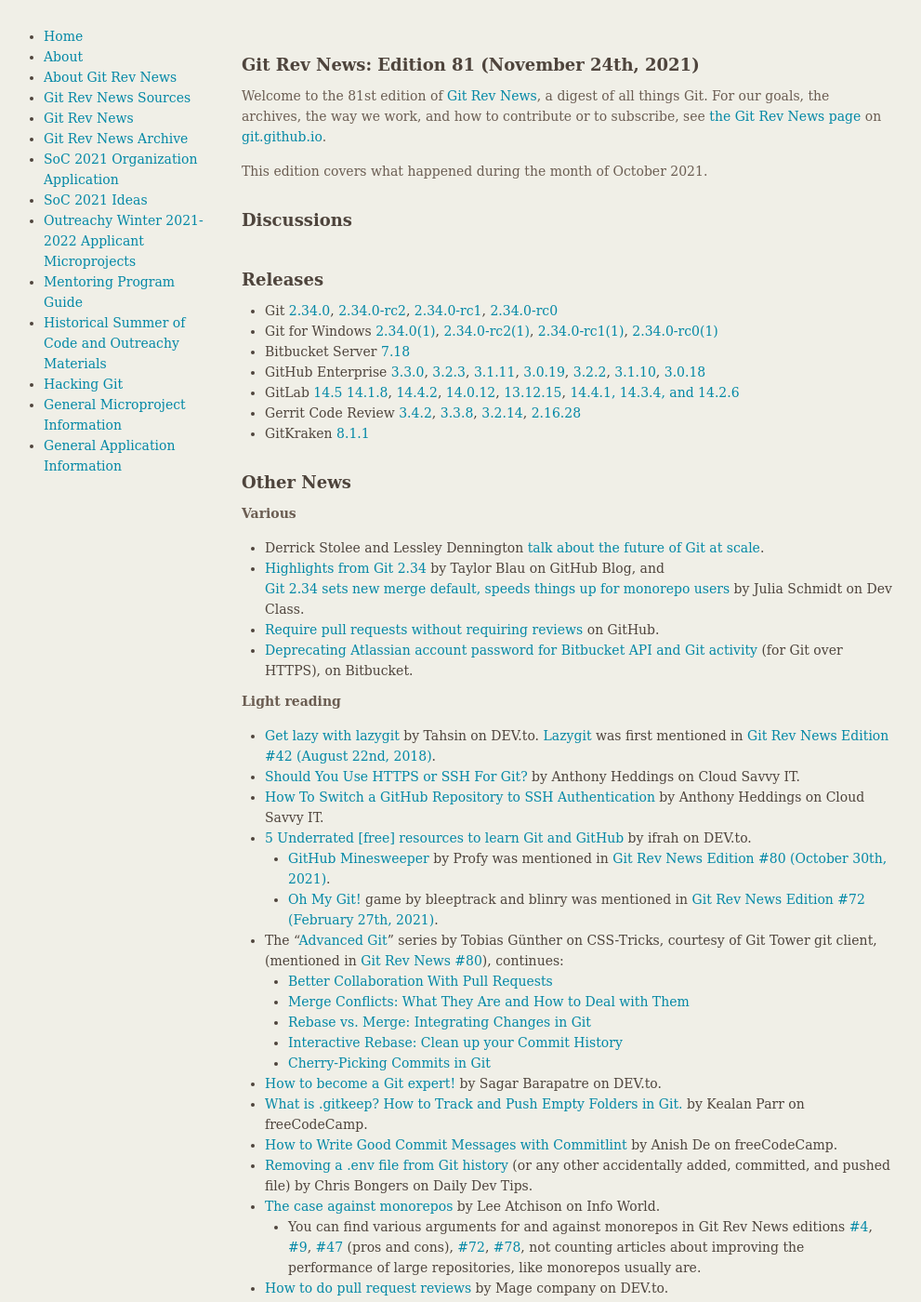
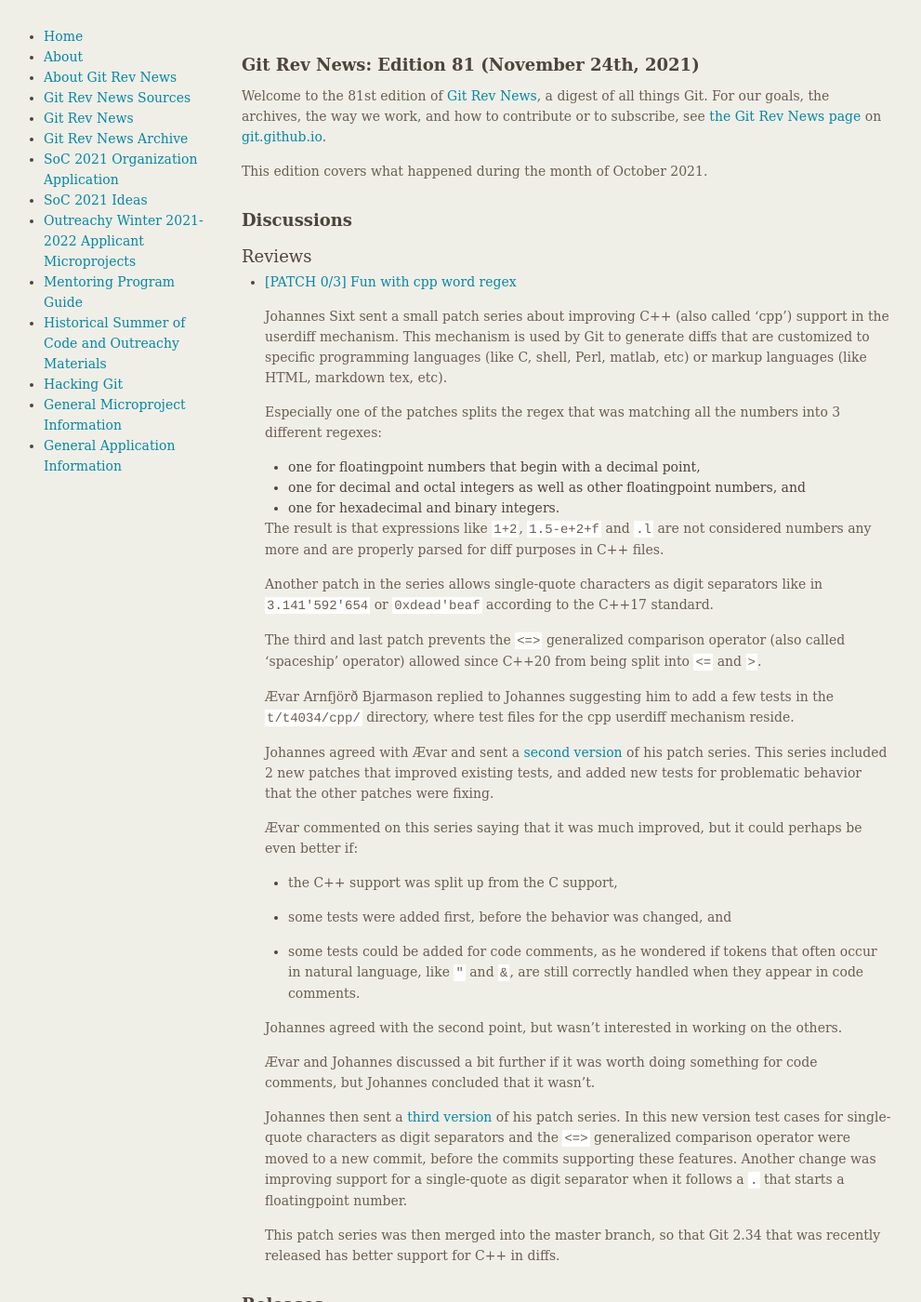
Before and after one commit to git/git.github.io, a Jekyll site: the page built from rev_news/drafts/edition-81.md, in a window 1280 px wide and 1400 px high. Shown: the whole window at 93% size, without its empty margins (149-1140 px from the left). Built offline with Jekyll 4.4.1, drawn with Linux system fonts in a browser that asks for light colours.

Commit message:
rn-81: add cpp userdiff article

```diff
--- a/rev_news/drafts/edition-81.md
+++ b/rev_news/drafts/edition-81.md
@@ -21,9 +21,76 @@
 ### General
 -->
 
-<!---
 ### Reviews
--->
+
+* [[PATCH 0/3] Fun with cpp word regex](https://lore.kernel.org/git/pull.1054.git.1633589461.gitgitgadget@gmail.com/)
+
+  Johannes Sixt sent a small patch series about improving C++ (also
+  called 'cpp') support in the userdiff mechanism. This mechanism is
+  used by Git to generate diffs that are customized to specific
+  programming languages (like C, shell, Perl, matlab, etc) or markup
+  languages (like HTML, markdown tex, etc).
+
+  Especially one of the patches splits the regex that was matching all
+  the numbers into 3 different regexes:
+
+    - one for floatingpoint numbers that begin with a decimal point,
+    - one for decimal and octal integers as well as other
+      floatingpoint numbers, and
+    - one for hexadecimal and binary integers.
+
+  The result is that expressions like `1+2`, `1.5-e+2+f` and `.l` are
+  not considered numbers any more and are properly parsed for diff
+  purposes in C++ files.
+
+  Another patch in the series allows single-quote characters as digit
+  separators like in `3.141'592'654` or `0xdead'beaf` according to the
+  C++17 standard.
+
+  The third and last patch prevents the `<=>` generalized comparison
+  operator (also called 'spaceship' operator) allowed since C++20 from
+  being split into `<=` and `>`.
+
+  Ævar Arnfjörð Bjarmason replied to Johannes suggesting him to add a
+  few tests in the `t/t4034/cpp/` directory, where test files for the
+  cpp userdiff mechanism reside.
+
+  Johannes agreed with Ævar and sent a
+  [second version](https://lore.kernel.org/git/pull.1054.v2.git.1633720197.gitgitgadget@gmail.com/)
+  of his patch series. This series included 2 new patches that
+  improved existing tests, and added new tests for problematic behavior
+  that the other patches were fixing.
+
+  Ævar commented on this series saying that it was much improved, but
+  it could perhaps be even better if:
+
+    - the C++ support was split up from the C support,
+
+    - some tests were added first, before the behavior was changed,
+      and
+
+    - some tests could be added for code comments, as he wondered if
+      tokens that often occur in natural language, like `"` and `&`,
+      are still correctly handled when they appear in code comments.
+
+  Johannes agreed with the second point, but wasn't interested in
+  working on the others.
+
+  Ævar and Johannes discussed a bit further if it was worth doing
+  something for code comments, but Johannes concluded that it wasn't.
+
+  Johannes then sent a
+  [third version](https://lore.kernel.org/git/pull.1054.v3.git.1633885384.gitgitgadget@gmail.com/)
+  of his patch series. In this new version test cases for single-quote
+  characters as digit separators and the `<=>` generalized comparison
+  operator were moved to a new commit, before the commits supporting
+  these features. Another change was improving support for a
+  single-quote as digit separator when it follows a `.` that starts a
+  floatingpoint number.
+
+  This patch series was then merged into the master branch, so that
+  Git 2.34 that was recently released has better support for C++ in
+  diffs.
 
 <!---
 ### Support
```
